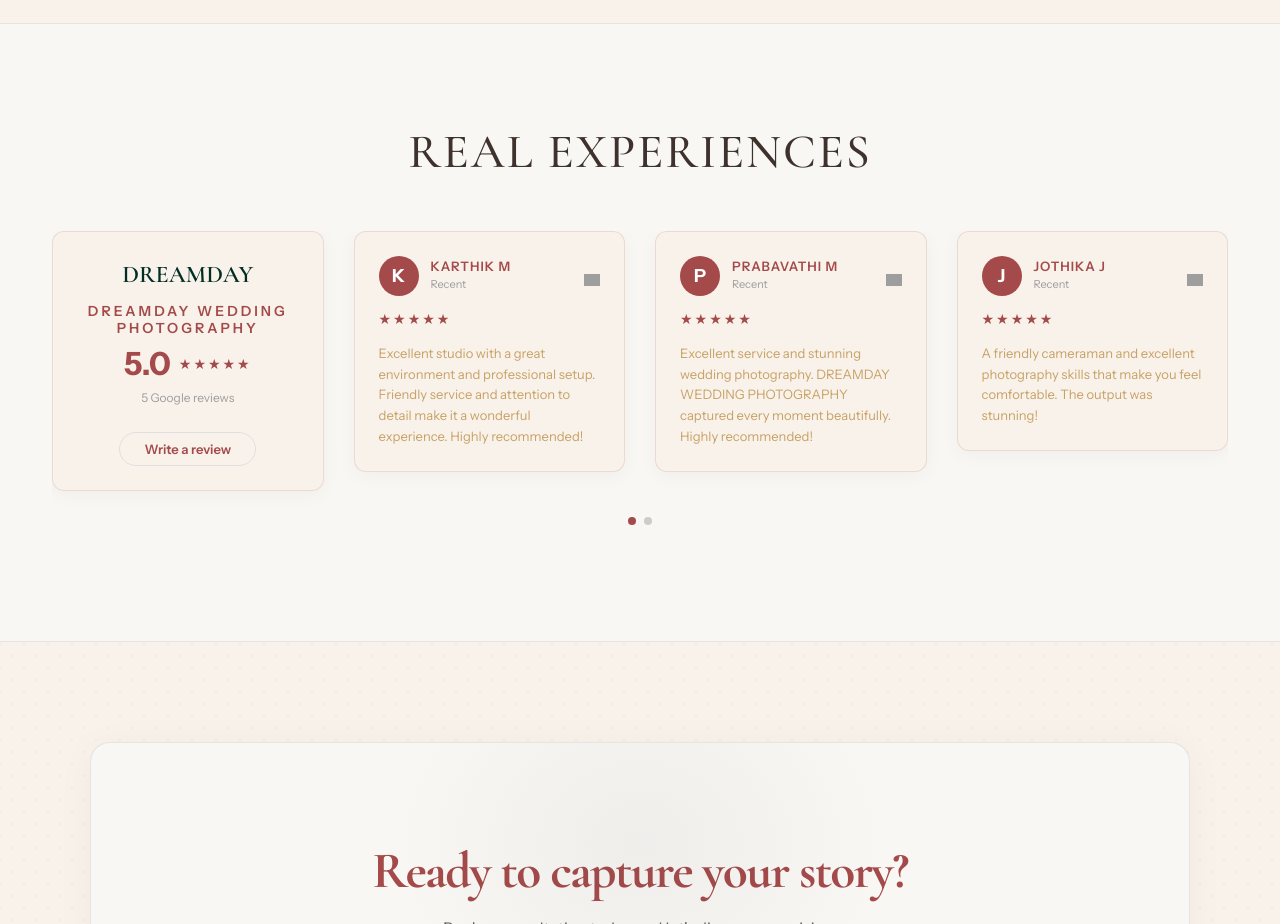
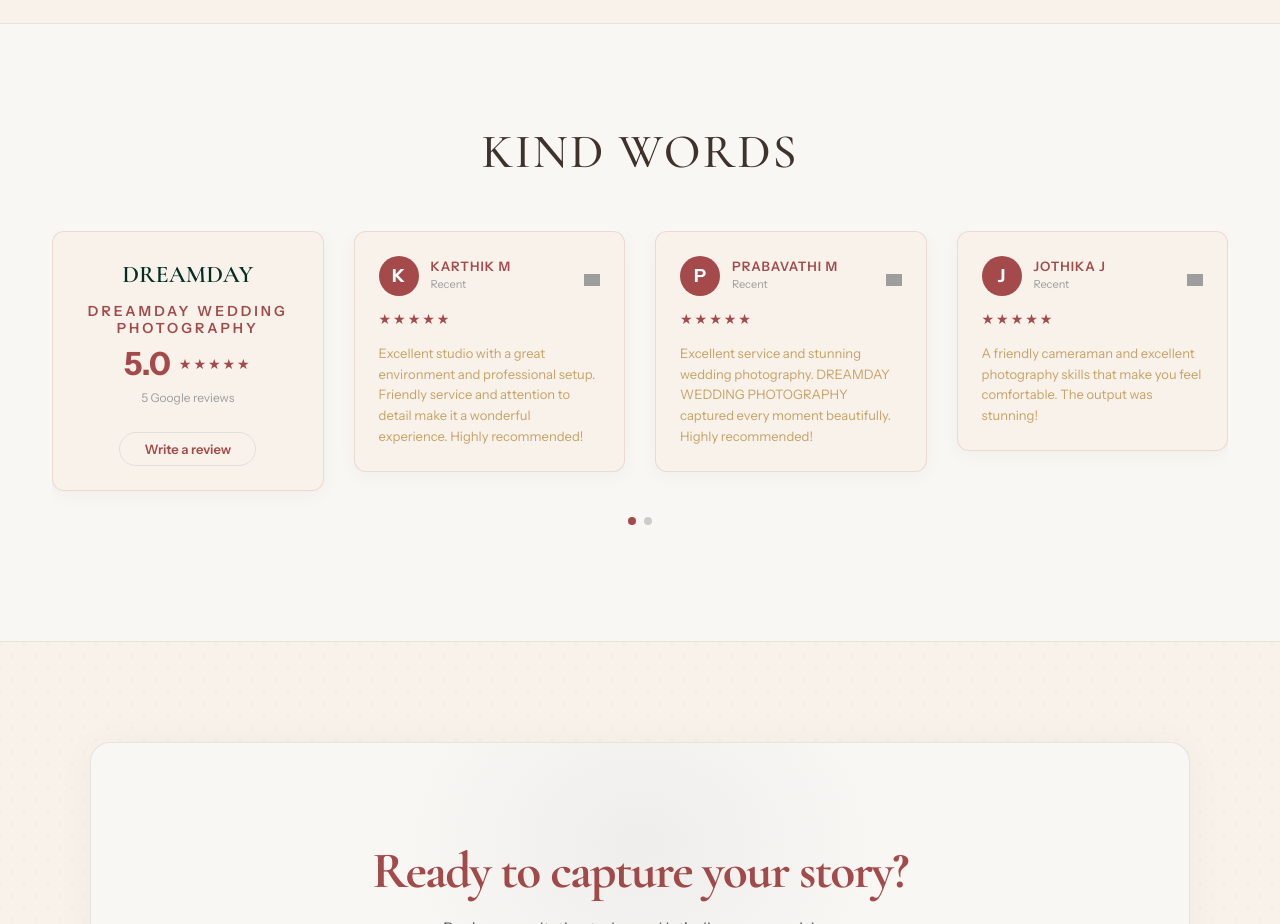
Before and after one commit to dreamdayweddingphotography-wq/DREAMDAY-WEDDING-PHOTOGRAPHY, a React (Vite) app in the folder client/: page / in a window 1280 px wide. Shown: the part 3220-4144 px from the top of the page. Built offline with nearby package versions, Linux system fonts and the light colour scheme; grey boxes are pictures that could not be loaded.

Commit message:
Rename testimonials section to Kind Words

```diff
--- a/client/src/pages/Home.css
+++ b/client/src/pages/Home.css
@@ -836,7 +836,7 @@
 }
 
 
-/* ── 3. Real Experiences ── */
+/* ── 3. Kind Words ── */
 .reviews-header {
   text-align: center;
   margin-bottom: 50px;
--- a/client/src/pages/Home.jsx
+++ b/client/src/pages/Home.jsx
@@ -143,11 +143,11 @@
 
       </section>
 
-      {/* ── 3. Real Experiences ── */}
+      {/* ── 3. Kind Words ── */}
       <section className="home-section reviews-section bg-alt">
         <div className="pg-container">
           <motion.div {...vUp(0)} className="reviews-header">
-            <h2 className="reviews-title">REAL EXPERIENCES</h2>
+            <h2 className="reviews-title">KIND WORDS</h2>
           </motion.div>
 
           <motion.div {...vUp(0.2)} className="reviews-carousel-wrapper">
```
